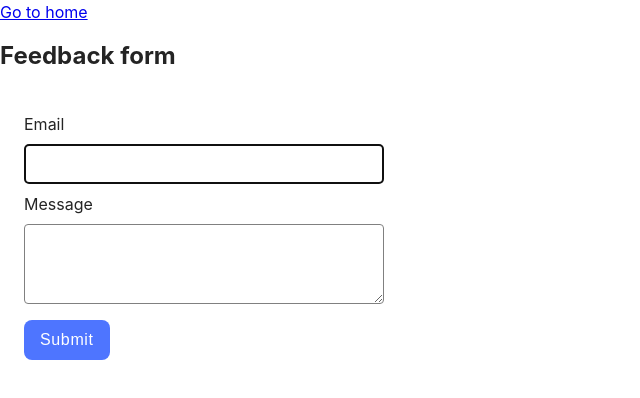
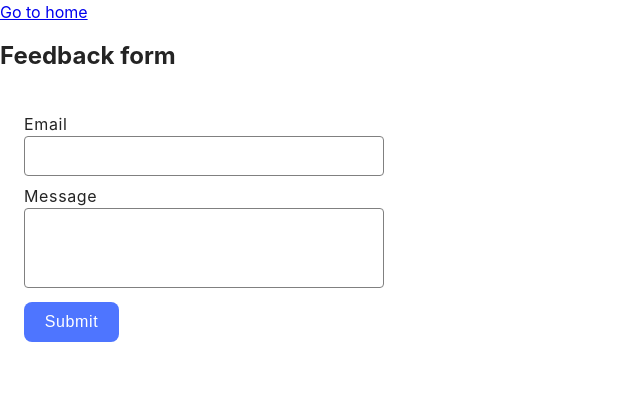
Before and after one commit to VictoriaFedorets/goit-js-hw-09, a website built with Vite: page src/2-form.html in a window 1280 px wide. Shown: the whole page, without its empty margins (0-640 px from the left). Built offline with nearby package versions, Linux system fonts and the light colour scheme.

Commit message:
hw9 done

```diff
--- a/src/css/styles.css
+++ b/src/css/styles.css
@@ -67,56 +67,95 @@ ul li {
 }
 
 .feedback-form {
+  width: 408px;
   padding: 24px;
+  border-radius: 8px;
+  background: #fff;
 }
 
 label {
-  display: flex;
-  flex-direction: column;
+  font-size: 16px;
+  font-weight: 400;
+  line-height: 1.5;
+  letter-spacing: 0.04em;
+  margin-top: 0;
+  margin-bottom: 8px;
 }
 
-input,
-textarea {
+input {
   width: 360px;
   height: 40px;
-  margin: 8px 0;
-  /* margin-top: 8px;
-    margin-bottom: 8px; */
+  padding: 8px 16px;
+  flex-shrink: 0;
   border-radius: 4px;
   border: 1px solid #808080;
-  color: #2e2f42;
-
-  padding-left: 16px;
+  margin-top: 0;
+  margin-bottom: 8px;
+  font-size: 16px;
+  font-weight: 400;
+  line-height: 1.5;
+  letter-spacing: 0.04em;
+  background-color: transparent;
+  outline: 0px solid transparent;
+  transition: border-color 250ms linear;
 }
 
 textarea {
+  width: 360px;
   height: 80px;
+  padding: 8px 16px;
+  flex-shrink: 0;
+  border-radius: 4px;
+  border: 1px solid #808080;
+  margin-top: 0;
+  margin-bottom: 8px;
+  font-size: 16px;
+  font-weight: 400;
+  line-height: 1.5;
+  letter-spacing: 0.04em;
+  resize: none;
+  background-color: transparent;
+  outline: 0px solid transparent;
+  transition: border-color 250ms linear;
 }
 
-input,
 textarea:hover {
-  border: 1px solid #000;
+  border-color: #000;
+}
+
+textarea:active {
+  border-color: #808080;
+}
+
+input:hover {
+  border-color: #000;
+}
+
+input:active {
+  border-color: #808080;
 }
 
 button {
+  width: 95px;
+  height: 40px;
+  display: flex;
+  padding: 8px 16px;
+  justify-content: center;
+  align-items: center;
+  border: none;
+  border-radius: 8px;
+  background-color: #4e75ff;
   color: #fff;
   font-size: 16px;
+  font-style: normal;
   font-weight: 500;
   line-height: 1.5;
   letter-spacing: 0.04em;
-
-  display: flex;
-  padding: 8px 16px;
-  margin-top: 8px;
-  justify-content: center;
-  align-items: center;
-  border-radius: 8px;
-  background-color: #4e75ff;
-  border: none;
-
-  cursor: pointer;
+  white-space: nowrap;
+  transition: background-color 250ms linear;
 }
 
-button:hover {
-  background: #6c8cff;
+button:hover,
+button:focus {
+  background-color: #6c8cff;
 }
```
